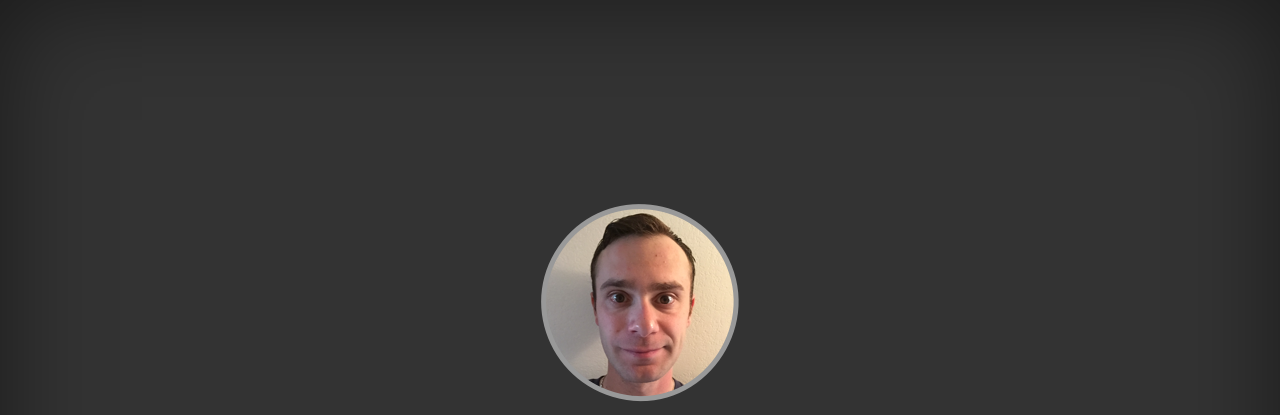
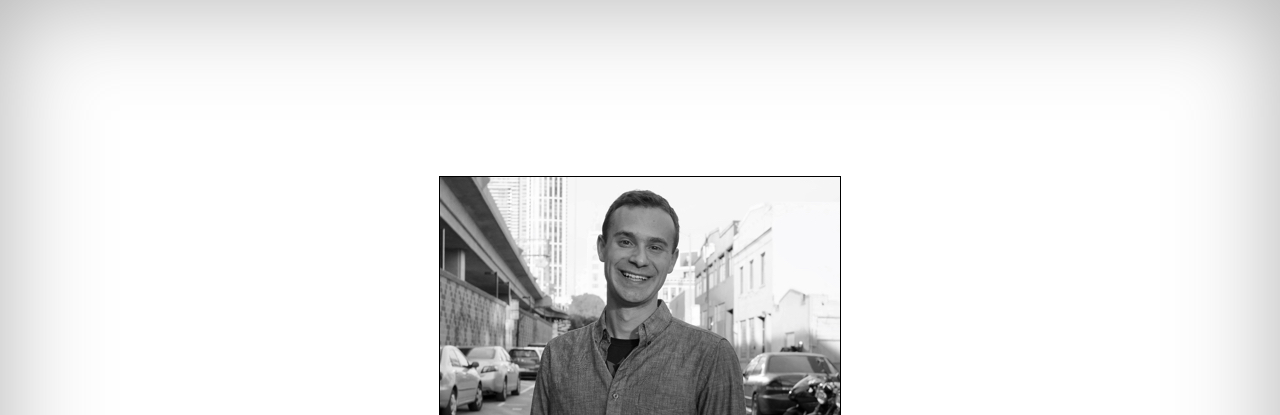
Before and after one commit to groeneman/groeneman.github.io, a plain HTML site: page index.html in a window 1280 px wide. Shown: the top 415 px of the page. Drawn offline with nearby package versions, Linux system fonts and the light colour scheme.

Commit message:
Well that's enough change for another year

```diff
--- a/cover.css
+++ b/cover.css
@@ -27,11 +27,11 @@ a:hover {
 html,
 body {
   height: 100%;
-  background-color: #333;
+  background-color: white;
   font-family: 'Futura';
 }
 body {
-  color: #999;
+  color: black;
   text-align: center;
   text-shadow: 0 1px 3px rgba(0,0,0,.5);
 }
@@ -42,8 +42,8 @@ body {
   width: 100%;
   height: 100%; /* For at least Firefox */
   min-height: 100%;
-  -webkit-box-shadow: inset 0 0 100px rgba(0,0,0,.5);
-          box-shadow: inset 0 0 100px rgba(0,0,0,.5);
+  -webkit-box-shadow: inset 0 0 100px rgba(100,100,100,.5);
+          box-shadow: inset 0 0 100px rgba(100,100,100,.5);
 }
 .site-wrapper-inner {
   display: table-cell;
@@ -166,3 +166,7 @@ body {
     width: 700px;
   }
 }
+
+.headshot {
+  border: 1px solid black;
+}
--- a/index.html
+++ b/index.html
@@ -28,7 +28,7 @@
         <div class="cover-container">
 
           <div class="inner cover">
-            <img src="headshot_small_border.png">
+            <img class="headshot" src="headshot3.jpg" alt="Headshot of Michael">
             <h1 class="cover-heading">Michael Groeneman</h1>
             <span id="social-links">
               <span><a href="http://www.linkedin.com/in/groeneman"><img src="icons/linkedin.png"></a></span>
```
Also changed, not shown: favicon.ico, favicon.png, headshot2.jpg (added), headshot3.jpg (added), headshot_png.png (deleted), headshot_small.png (deleted), headshot_small_border.png (deleted), 2 other files.
